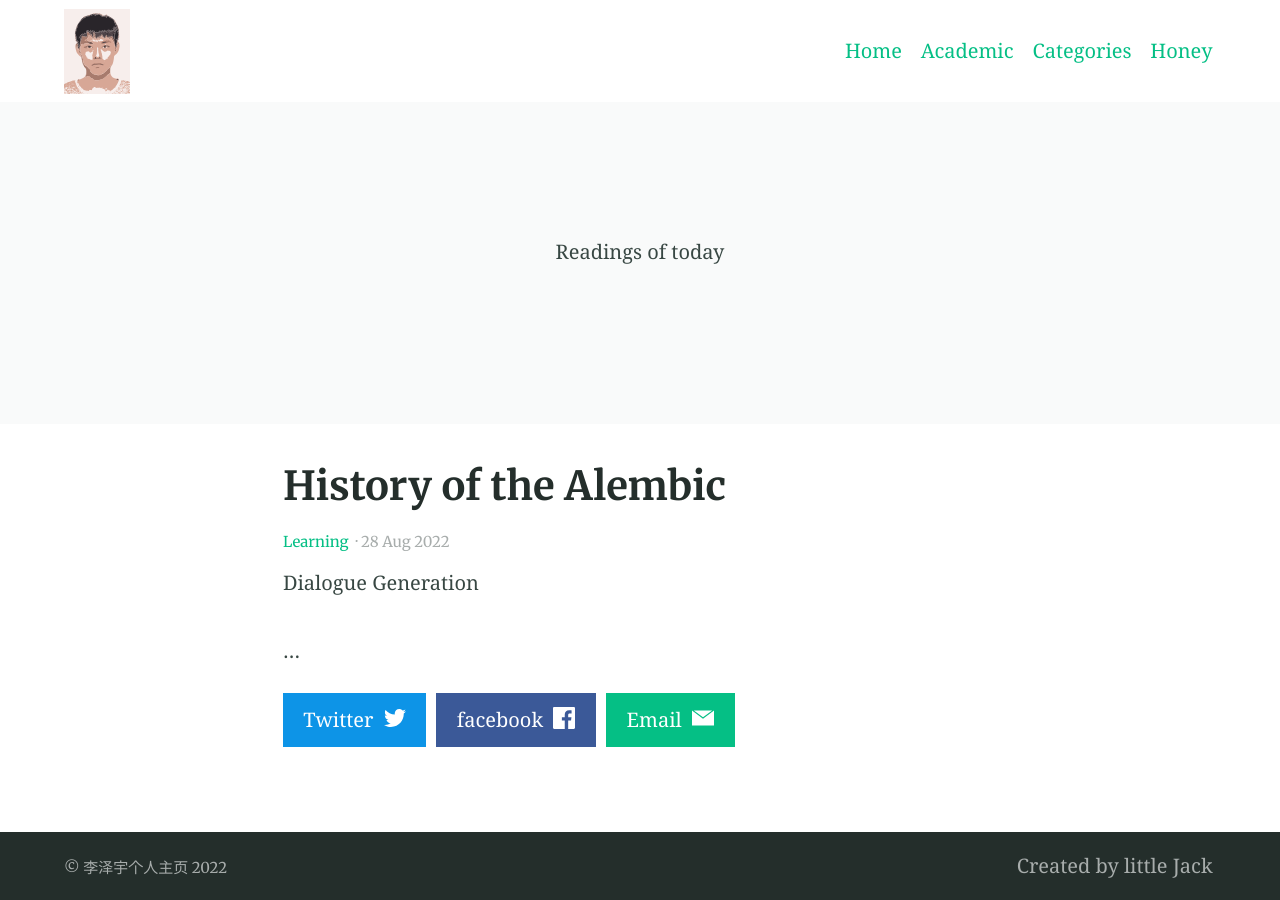
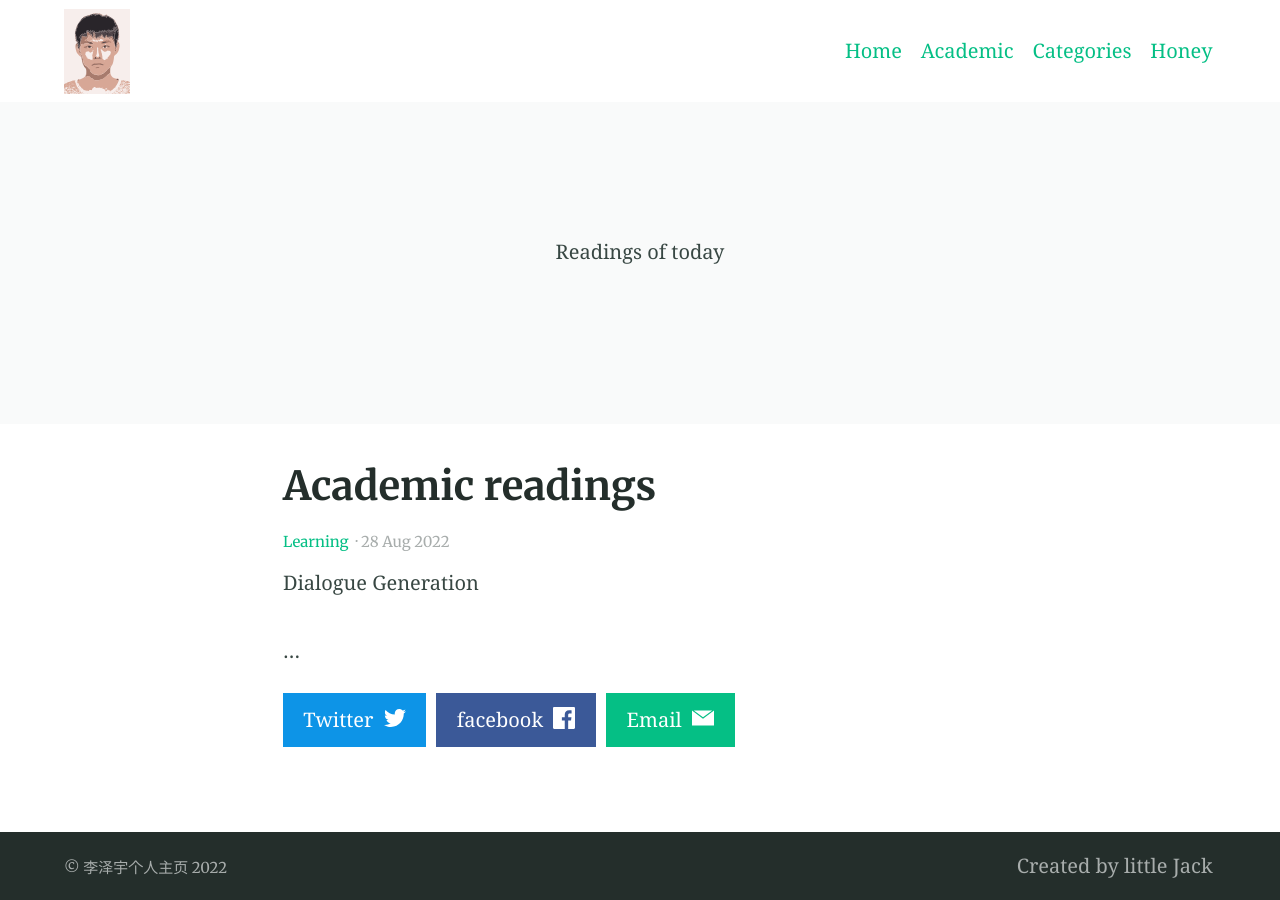
Before and after one commit to lizeyujack/lizeyujack.github.io, a Jekyll site: the page built from _posts/2022-08-28-example-post-two.md, in a window 1280 px wide. Built offline with Jekyll 4.4.1, drawn with Linux system fonts in a browser that asks for light colours.

Commit message:
Update 2022-08-28-example-post-two.md

```diff
--- a/_posts/2022-08-28-example-post-two.md
+++ b/_posts/2022-08-28-example-post-two.md
@@ -1,5 +1,5 @@
 ---
-title: History of the Alembic
+title: Academic readings
 categories:
 - Learning
 
```
